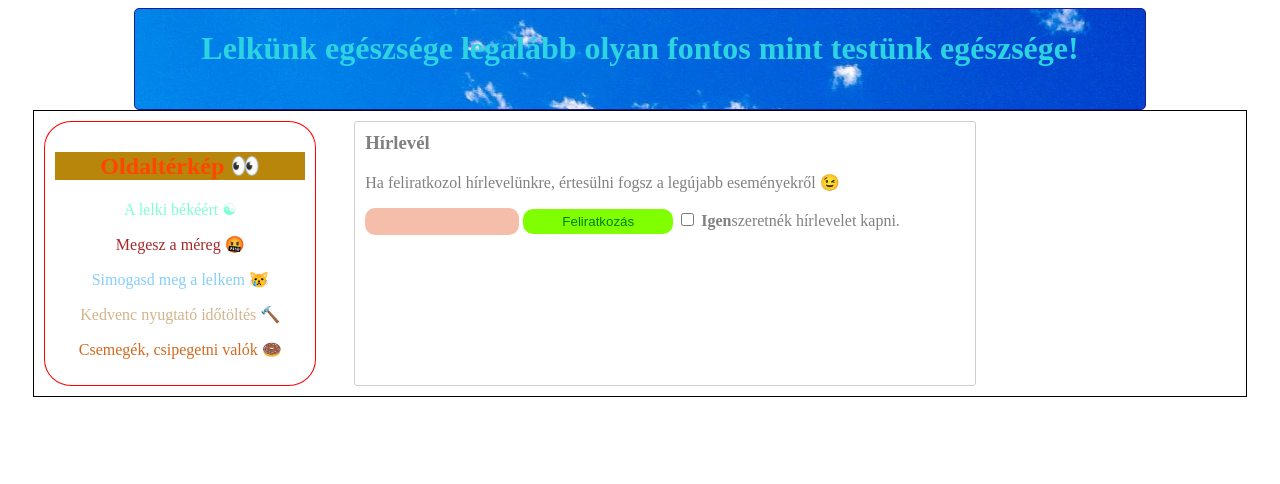
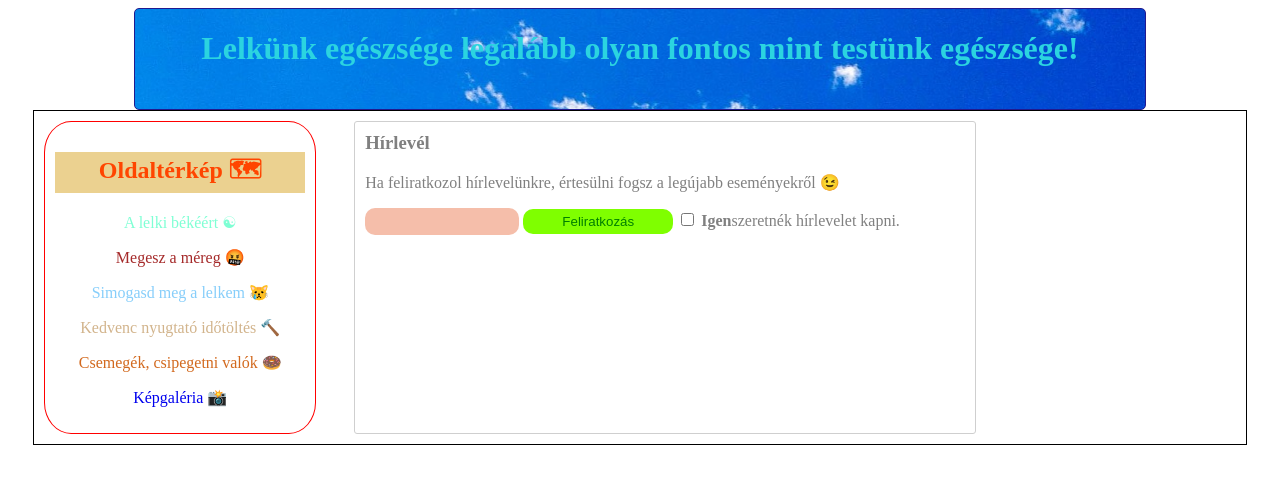
Before and after one commit to HaAtisa/HaAtisa.github.io, a plain HTML site: page index.html in a window 1280 px wide. Drawn offline with Linux system fonts and the light colour scheme.

Commit message:
Galéria oldal hozzáadása

```diff
--- a/index.html
+++ b/index.html
@@ -16,12 +16,13 @@
    <div id="oldalterkep">
        <fieldset class="menu">
          <main>
-           <h2 class="terkep" >Oldaltérkép &#x1F440;</h2>
+           <h2 class="terkep" >Oldaltérkép &#x1F5FA;</h2>
            <p class="ketto"><a class="beke" href="beke">A lelki békéért &#9775;</a></p>
            <p class="ketto"><a class="mereg" href="mereg">Megesz a méreg &#129324;</a></p>
            <p class="ketto"><a class="lelek" href="lelek">Simogasd meg a lelkem &#x1F63F;</a></p>
            <p class="ketto"><a class="nyugtat" href="nyugtat">Kedvenc nyugtató időtöltés &#x1F528;</a></p>
            <p class="ketto"><a class="csemege" href="csemege">Csemegék, csipegetni valók &#127849;</a></p>
+           <p class="ketto"><a class="galeria" href="galeria">Képgaléria &#x1F4F8;</a></p>
          </main>
         </fieldset>
    </div>
--- a/style.css
+++ b/style.css
@@ -74,7 +74,7 @@ h2{
 
 }
 .terkep{
-    background-color: darkgoldenrod;
+    background-color: rgb(235, 209, 144);
 }
 
 .beke{
```
Also changed, not shown: Kepgaleria/index.html (added, +13 -0 lines), Kepgaleria/style.css (added).
